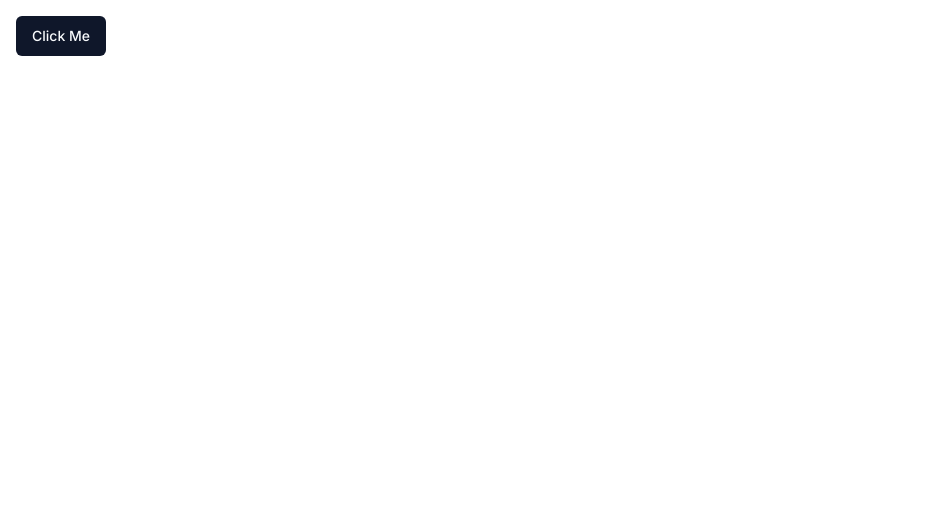
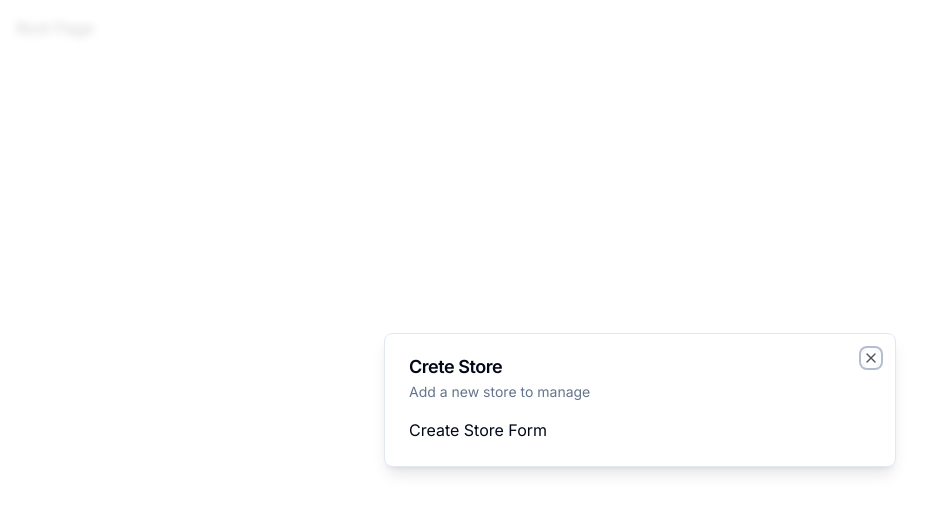
Before and after one commit to ronman194/ecommerceAdmin, a Next.js app: page / in a window 1280 px wide. Shown: the top 512 px of the page, without its empty margins (0-943 px from the left). Built offline with nearby package versions, Linux system fonts and the light colour scheme.

Commit message:
add modal for create store

```diff
--- a/app/(root)/page.tsx
+++ b/app/(root)/page.tsx
@@ -1,13 +1,23 @@
-import { Button } from "@/components/ui/button";
+"use client";
+import { Modal } from "@/components/ui/modal";
+import { ususeStoreModal } from "@/hooks/use-store-modal";
 import { UserButton } from "@clerk/nextjs";
+import { useEffect } from "react";
 
 const SetupPage = () => {
+  const onOpen = ususeStoreModal((state) => state.onOpen);
+  const isOpen = ususeStoreModal((state) => state.isOpen);
+
+  useEffect(() => {
+    if (!isOpen) {
+      onOpen();
+    }
+  }, [isOpen, onOpen]);
+
   return (
     <div className="p-4">
       <UserButton afterSignOutUrl="/" />
-      <Button>
-        Click Me
-      </Button>
+      Root Page
     </div>
   )
 }
--- a/app/layout.tsx
+++ b/app/layout.tsx
@@ -2,6 +2,7 @@
 import type { Metadata } from 'next'
 import { Inter } from 'next/font/google'
 import { ClerkProvider } from '@clerk/nextjs'
+import { ModalProvider } from '@/providers/modal-provider'
 
 
 const inter = Inter({ subsets: ['latin'] })
@@ -19,7 +20,10 @@
   return (
     <ClerkProvider>
       <html lang="en">
-        <body className={inter.className}>{children}</body>
+        <body className={inter.className}>
+          <ModalProvider />
+          {children}
+        </body>
       </html>
     </ClerkProvider>
   )
--- /dev/null
+++ b/components/modals/store-modal.tsx
@@ -0,0 +1,14 @@
+"use client";
+
+import { ususeStoreModal } from "@/hooks/use-store-modal";
+import { Modal } from "../ui/modal";
+
+export const StoreModal = () => {
+    const storeModal = ususeStoreModal();
+
+    return (
+        <Modal title="Crete Store" description="Add a new store to manage" isOpen={storeModal.isOpen} onClose={storeModal.onClose}>
+            Create Store Form
+        </Modal>
+    );
+}
--- /dev/null
+++ b/components/ui/dialog.tsx
@@ -0,0 +1,123 @@
+"use client"
+
+import * as React from "react"
+import * as DialogPrimitive from "@radix-ui/react-dialog"
+import { X } from "lucide-react"
+
+import { cn } from "@/lib/utils"
+
+const Dialog = DialogPrimitive.Root
+
+const DialogTrigger = DialogPrimitive.Trigger
+
+const DialogPortal = ({
+  className,
+  ...props
+}: DialogPrimitive.DialogPortalProps) => (
+  <DialogPrimitive.Portal className={cn(className)} {...props} />
+)
+DialogPortal.displayName = DialogPrimitive.Portal.displayName
+
+const DialogOverlay = React.forwardRef<
+  React.ElementRef<typeof DialogPrimitive.Overlay>,
+  React.ComponentPropsWithoutRef<typeof DialogPrimitive.Overlay>
+>(({ className, ...props }, ref) => (
+  <DialogPrimitive.Overlay
+    ref={ref}
+    className={cn(
+      "fixed inset-0 z-50 bg-background/80 backdrop-blur-sm data-[state=open]:animate-in data-[state=closed]:animate-out data-[state=closed]:fade-out-0 data-[state=open]:fade-in-0",
+      className
+    )}
+    {...props}
+  />
+))
+DialogOverlay.displayName = DialogPrimitive.Overlay.displayName
+
+const DialogContent = React.forwardRef<
+  React.ElementRef<typeof DialogPrimitive.Content>,
+  React.ComponentPropsWithoutRef<typeof DialogPrimitive.Content>
+>(({ className, children, ...props }, ref) => (
+  <DialogPortal>
+    <DialogOverlay />
+    <DialogPrimitive.Content
+      ref={ref}
+      className={cn(
+        "fixed left-[50%] top-[50%] z-50 grid w-full max-w-lg translate-x-[-50%] translate-y-[-50%] gap-4 border bg-background p-6 shadow-lg duration-200 data-[state=open]:animate-in data-[state=closed]:animate-out data-[state=closed]:fade-out-0 data-[state=open]:fade-in-0 data-[state=closed]:zoom-out-95 data-[state=open]:zoom-in-95 data-[state=closed]:slide-out-to-left-1/2 data-[state=closed]:slide-out-to-top-[48%] data-[state=open]:slide-in-from-left-1/2 data-[state=open]:slide-in-from-top-[48%] sm:rounded-lg md:w-full",
+        className
+      )}
+      {...props}
+    >
+      {children}
+      <DialogPrimitive.Close className="absolute right-4 top-4 rounded-sm opacity-70 ring-offset-background transition-opacity hover:opacity-100 focus:outline-none focus:ring-2 focus:ring-ring focus:ring-offset-2 disabled:pointer-events-none data-[state=open]:bg-accent data-[state=open]:text-muted-foreground">
+        <X className="h-4 w-4" />
+        <span className="sr-only">Close</span>
+      </DialogPrimitive.Close>
+    </DialogPrimitive.Content>
+  </DialogPortal>
+))
+DialogContent.displayName = DialogPrimitive.Content.displayName
+
+const DialogHeader = ({
+  className,
+  ...props
+}: React.HTMLAttributes<HTMLDivElement>) => (
+  <div
+    className={cn(
+      "flex flex-col space-y-1.5 text-center sm:text-left",
+      className
+    )}
+    {...props}
+  />
+)
+DialogHeader.displayName = "DialogHeader"
+
+const DialogFooter = ({
+  className,
+  ...props
+}: React.HTMLAttributes<HTMLDivElement>) => (
+  <div
+    className={cn(
+      "flex flex-col-reverse sm:flex-row sm:justify-end sm:space-x-2",
+      className
+    )}
+    {...props}
+  />
+)
+DialogFooter.displayName = "DialogFooter"
+
+const DialogTitle = React.forwardRef<
+  React.ElementRef<typeof DialogPrimitive.Title>,
+  React.ComponentPropsWithoutRef<typeof DialogPrimitive.Title>
+>(({ className, ...props }, ref) => (
+  <DialogPrimitive.Title
+    ref={ref}
+    className={cn(
+      "text-lg font-semibold leading-none tracking-tight",
+      className
+    )}
+    {...props}
+  />
+))
+DialogTitle.displayName = DialogPrimitive.Title.displayName
+
+const DialogDescription = React.forwardRef<
+  React.ElementRef<typeof DialogPrimitive.Description>,
+  React.ComponentPropsWithoutRef<typeof DialogPrimitive.Description>
+>(({ className, ...props }, ref) => (
+  <DialogPrimitive.Description
+    ref={ref}
+    className={cn("text-sm text-muted-foreground", className)}
+    {...props}
+  />
+))
+DialogDescription.displayName = DialogPrimitive.Description.displayName
+
+export {
+  Dialog,
+  DialogTrigger,
+  DialogContent,
+  DialogHeader,
+  DialogFooter,
+  DialogTitle,
+  DialogDescription,
+}
--- /dev/null
+++ b/components/ui/modal.tsx
@@ -0,0 +1,36 @@
+"use client";
+import { Dialog, DialogContent, DialogDescription, DialogHeader, DialogTitle } from "./dialog";
+
+interface ModalProps {
+    title: string;
+    description: string;
+    isOpen: boolean;
+    onClose: () => void;
+    children?: React.ReactNode;
+};
+
+export const Modal: React.FC<ModalProps> = ({
+    title, description, isOpen, onClose, children
+}) => {
+    const onChange = (open: boolean) => {
+        if (!open) {
+            onClose();
+        }
+    };
+
+    return(
+        <Dialog open={isOpen} onOpenChange={onChange}>
+            <DialogContent>
+                <DialogHeader>
+                    <DialogTitle>{title}</DialogTitle>
+                    <DialogDescription>
+                        {description}
+                    </DialogDescription>
+                </DialogHeader>
+                <div>
+                    {children}
+                </div>
+            </DialogContent>
+        </Dialog>
+    );
+}
--- /dev/null
+++ b/hooks/use-store-modal.tsx
@@ -0,0 +1,13 @@
+import { create } from "zustand";
+
+interface useStoreModalStore {
+    isOpen: boolean;
+    onOpen: () => void;
+    onClose: () => void;
+};
+
+export const ususeStoreModal = create<useStoreModalStore>((set) => ({
+    isOpen: false,
+    onOpen: () => set({ isOpen: true }),
+    onClose: () => set({ isOpen: false }),
+}))
--- a/package.json
+++ b/package.json
@@ -10,6 +10,7 @@
   },
   "dependencies": {
     "@clerk/nextjs": "^4.23.1",
+    "@radix-ui/react-dialog": "^1.0.4",
     "@radix-ui/react-slot": "^1.0.2",
     "@types/node": "20.4.5",
     "@types/react": "18.2.18",
@@ -27,6 +28,7 @@
     "tailwind-merge": "^1.14.0",
     "tailwindcss": "3.3.3",
     "tailwindcss-animate": "^1.0.6",
-    "typescript": "5.1.6"
+    "typescript": "5.1.6",
+    "zustand": "^4.4.0"
   }
 }
--- /dev/null
+++ b/providers/modal-provider.tsx
@@ -0,0 +1,22 @@
+"use client";
+
+import { StoreModal } from "@/components/modals/store-modal";
+import { useEffect, useState } from "react";
+
+export const ModalProvider = () => {
+    const [isMounted, setIsMounted] = useState(false);
+
+    useEffect(() => {
+        setIsMounted(true);
+    }, []);
+
+    if(!isMounted){
+        return null;
+    }
+
+    return(
+        <>
+        <StoreModal />
+        </>
+    )
+}
```
Also changed, not shown: 1 other file (tests, documents, lock files or other folders).
